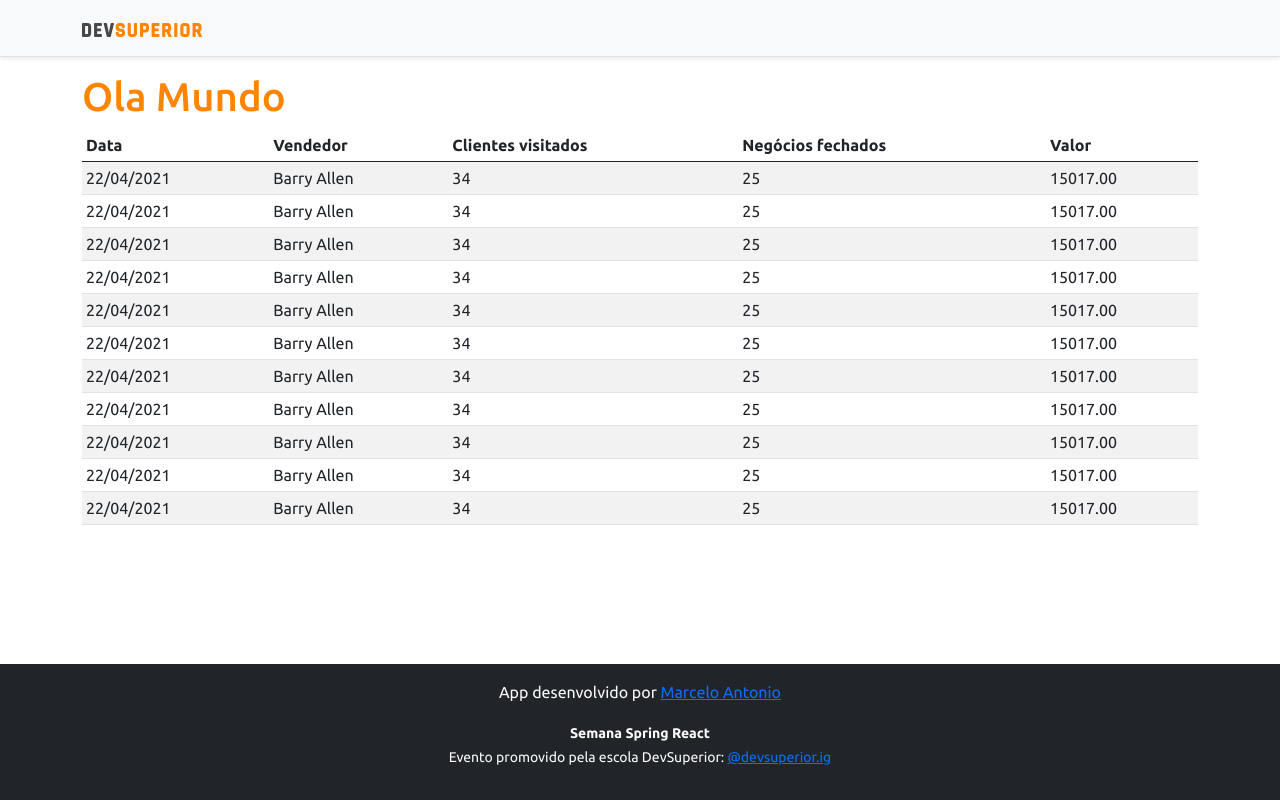
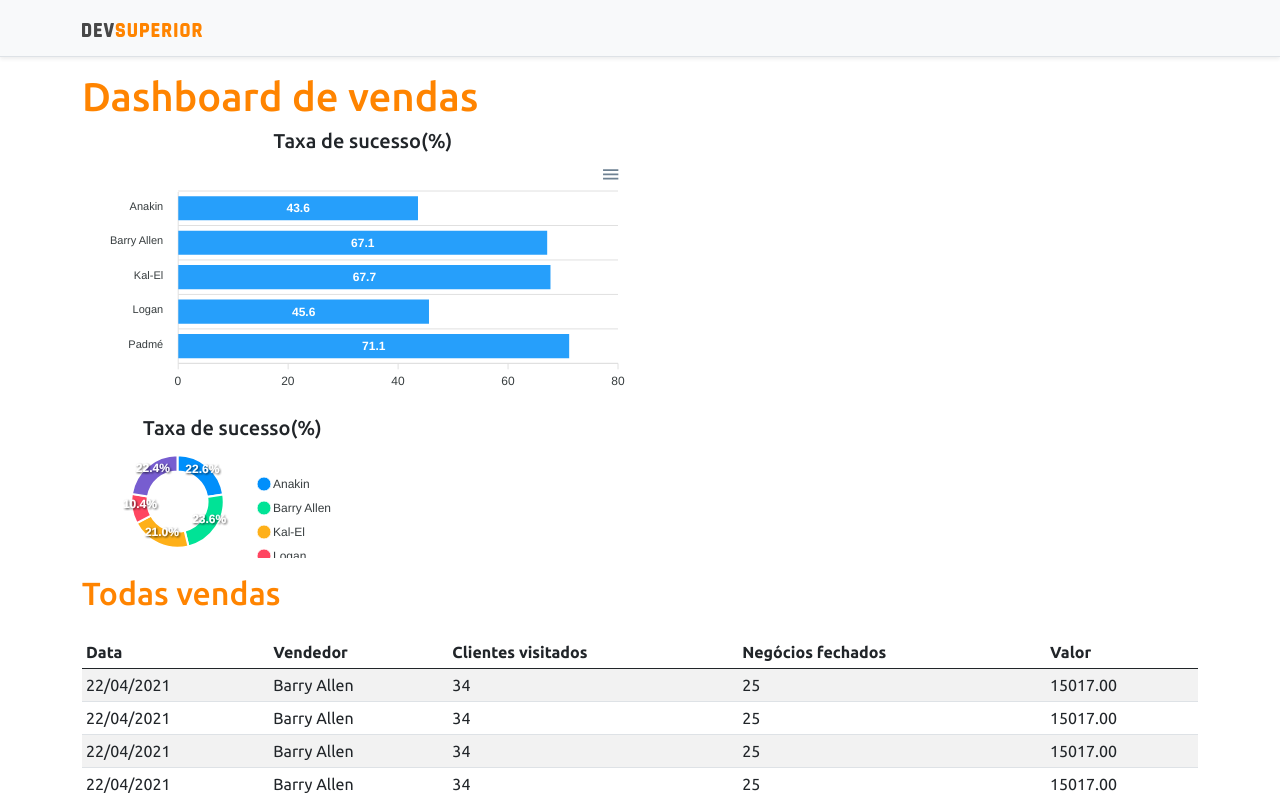
Before and after one commit to Marcelo1985-dev/projeto-sds3, a React (Create React App) app in the folder frontend/: page / in a window 1280 px wide. Shown: the top 800 px of the page. Built offline with nearby package versions, Linux system fonts and the light colour scheme.

Commit message:
Statics charts

```diff
--- a/frontend/package.json
+++ b/frontend/package.json
@@ -11,7 +11,7 @@
     "@types/node": "^12.0.0",
     "@types/react": "^17.0.0",
     "@types/react-dom": "^17.0.0",
-    "apexcharts": "^3.26.1",
+    "apexcharts": "^3.26.2",
     "bootstrap": "^5.0.0",
     "react": "^17.0.2",
     "react-apexcharts": "^1.3.9",
--- a/frontend/src/App.tsx
+++ b/frontend/src/App.tsx
@@ -1,17 +1,43 @@
+import BarChart from "components/BarChart";
 import DataTable from "components/DataTable";
+import DonaldChart from "components/DonaldChart";
 import Footer from "components/Footer";
 import NavBar from "components/NavBar";
 
 function App() {
   return (
     <>
-    <NavBar />
-    <div className="container">
-      <h1 className="text-primary">Ola Mundo</h1>
-      <DataTable />
+      <NavBar />
+      <div className="container">
+        <h1 className="text-primary">Dashboard de vendas</h1>
 
-    </div>
-    <Footer/>
+        <div className="row px-3">
+          <div className="col-sm-6">
+            <h5 className="text-center text-secundary">Taxa de sucesso(%)</h5>
+            <BarChart />
+            <div className="row px-3">
+              <div className="col-sm-6">
+                <h5 className="text-center text-secundary">Taxa de sucesso(%)</h5>
+                <DonaldChart  />
+
+              </div>
+            </div>
+
+
+          </div>
+        </div>
+
+        <div className="py-3">
+          <h2 className="text-primary">Todas vendas</h2>
+        </div>
+
+
+
+
+        <DataTable />
+
+      </div>
+      <Footer />
     </>
   );
 }
--- /dev/null
+++ b/frontend/src/components/BarChart/index.tsx
@@ -0,0 +1,33 @@
+import Chart from 'react-apexcharts'
+const BarChart = () => {
+    const options = {
+        plotOptions: {
+            bar: {
+                horizontal: true,
+            }
+        },
+    };
+
+    const mockData = {
+        labels: {
+            categories: ['Anakin', 'Barry Allen', 'Kal-El', 'Logan', 'Padmé']
+        },
+        series: [
+            {
+                name: "% Sucesso",
+                data: [43.6, 67.1, 67.7, 45.6, 71.1]
+            }
+        ]
+    };
+    return (
+        <Chart
+            options={{ ...options, xaxis: mockData.labels }}
+            series={mockData.series}
+            type="bar"
+            height="240"
+        />
+
+    );
+}
+
+export default BarChart;
--- /dev/null
+++ b/frontend/src/components/DonaldChart/index.tsx
@@ -0,0 +1,27 @@
+import Chart from 'react-apexcharts'
+const DonaldChart = () => {
+
+
+
+const mockData = {
+    series: [477138, 499928, 444867, 220426, 473088],
+    labels: ['Anakin', 'Barry Allen', 'Kal-El', 'Logan', 'Padmé']
+}
+
+const options = {
+    legend: {
+        show: true
+    }
+}
+    return (
+        <Chart
+            options={{ ...options, labels: mockData.labels }}
+            series={mockData.series}
+            type="donut"
+            height="240"
+        />
+
+    );
+}
+
+export default DonaldChart;
```
Also changed, not shown: 1 other file (tests, documents, lock files or other folders).
